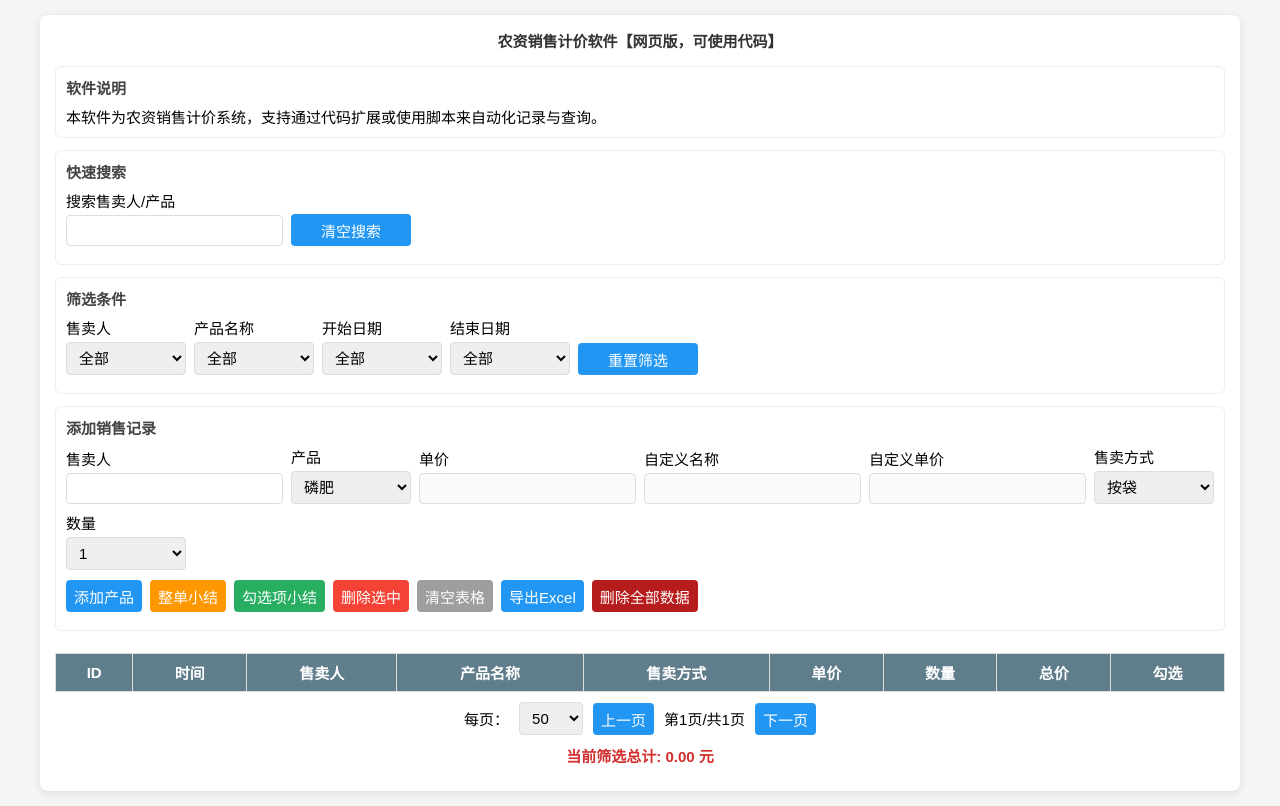
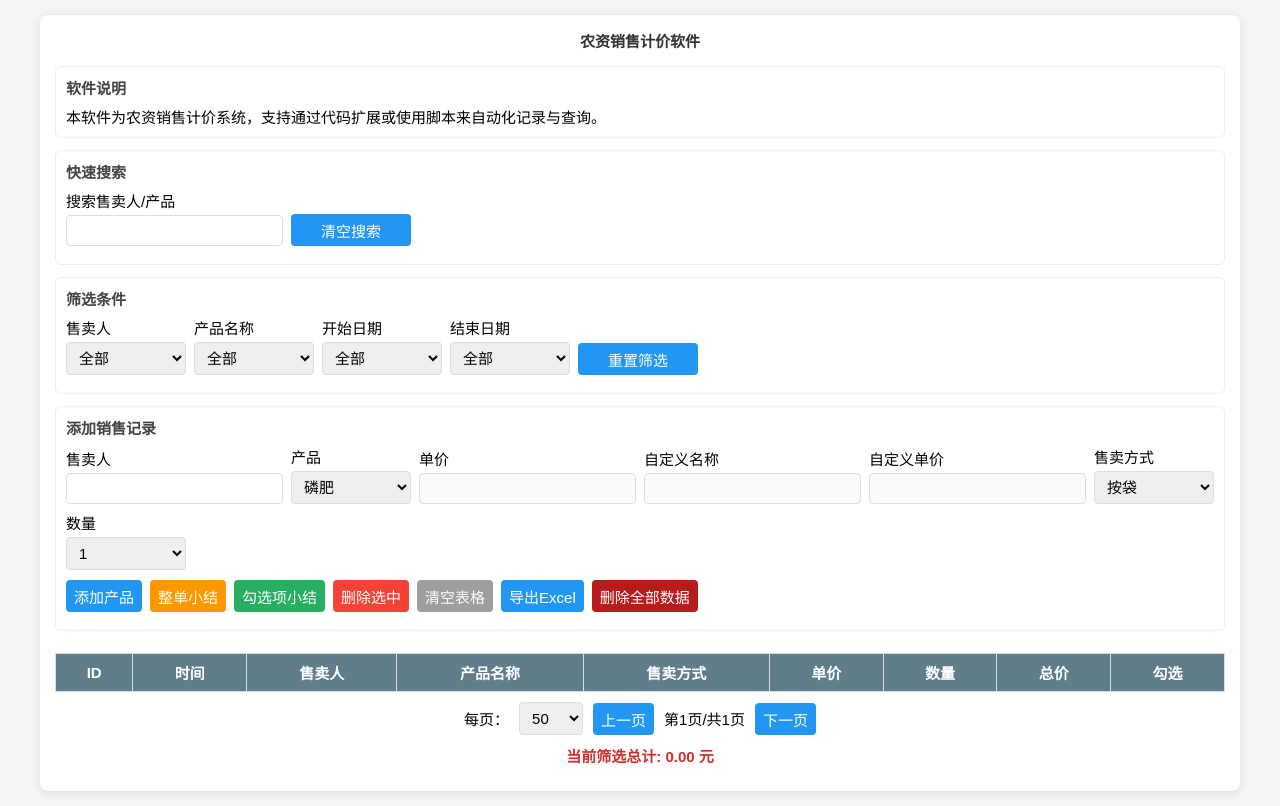
Before and after one commit to h1450512929-ai/pricing1, a plain HTML site: page index.html in a window 1280 px wide. Drawn offline with Linux system fonts and the light colour scheme.

Commit message:
Update pricing software

```diff
--- a/index.html
+++ b/index.html
@@ -3,7 +3,7 @@
 <head>
     <meta charset="UTF-8">
     <meta name="viewport" content="width=device-width, initial-scale=1.0">
-    <title>农资销售计价软件【网页版，可使用代码】</title>
+    <title>农资销售计价软件</title>
     <style>
         * {
             box-sizing: border-box;
@@ -124,7 +124,7 @@
 </head>
 <body>
     <div class="container">
-        <div class="title">农资销售计价软件【网页版，可使用代码】</div>
+        <div class="title">农资销售计价软件</div>
         <div class="section">
             <div class="section-title">软件说明</div>
             <p>本软件为农资销售计价系统，支持通过代码扩展或使用脚本来自动化记录与查询。</p>
```
